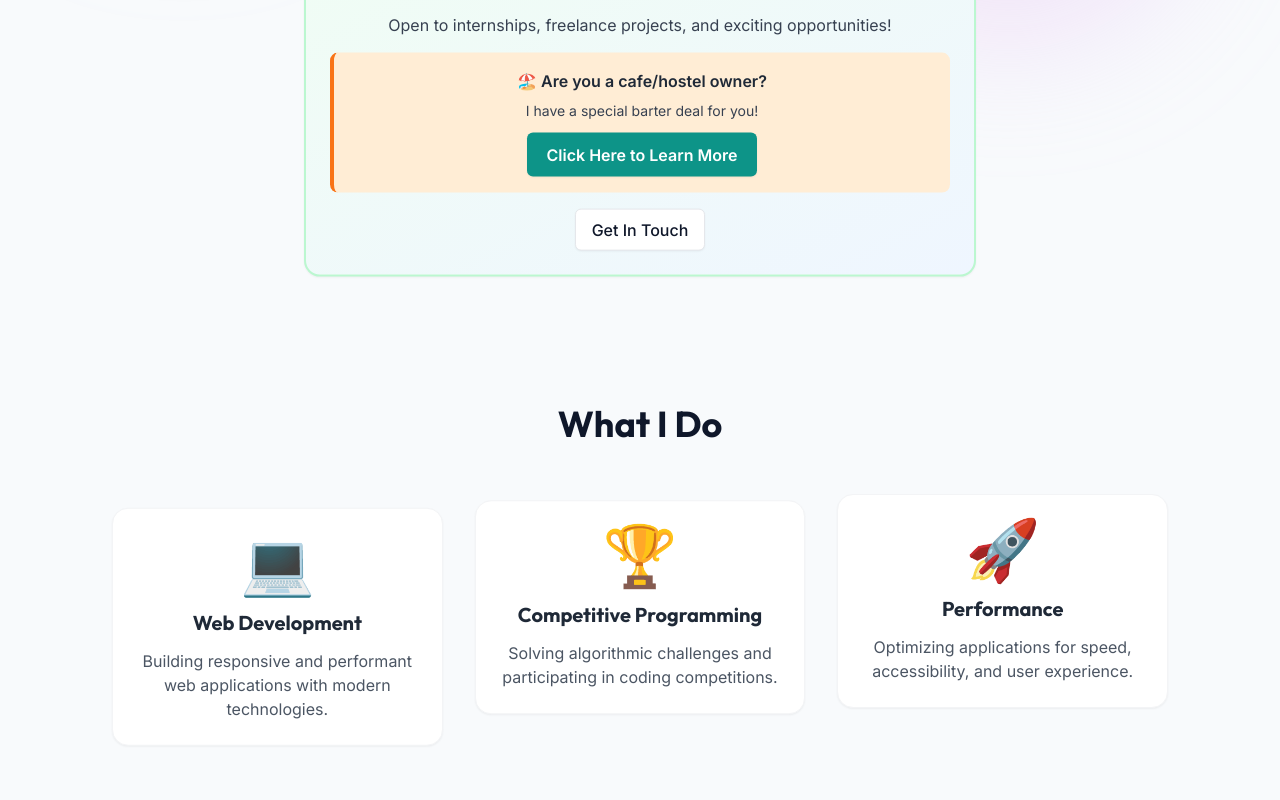
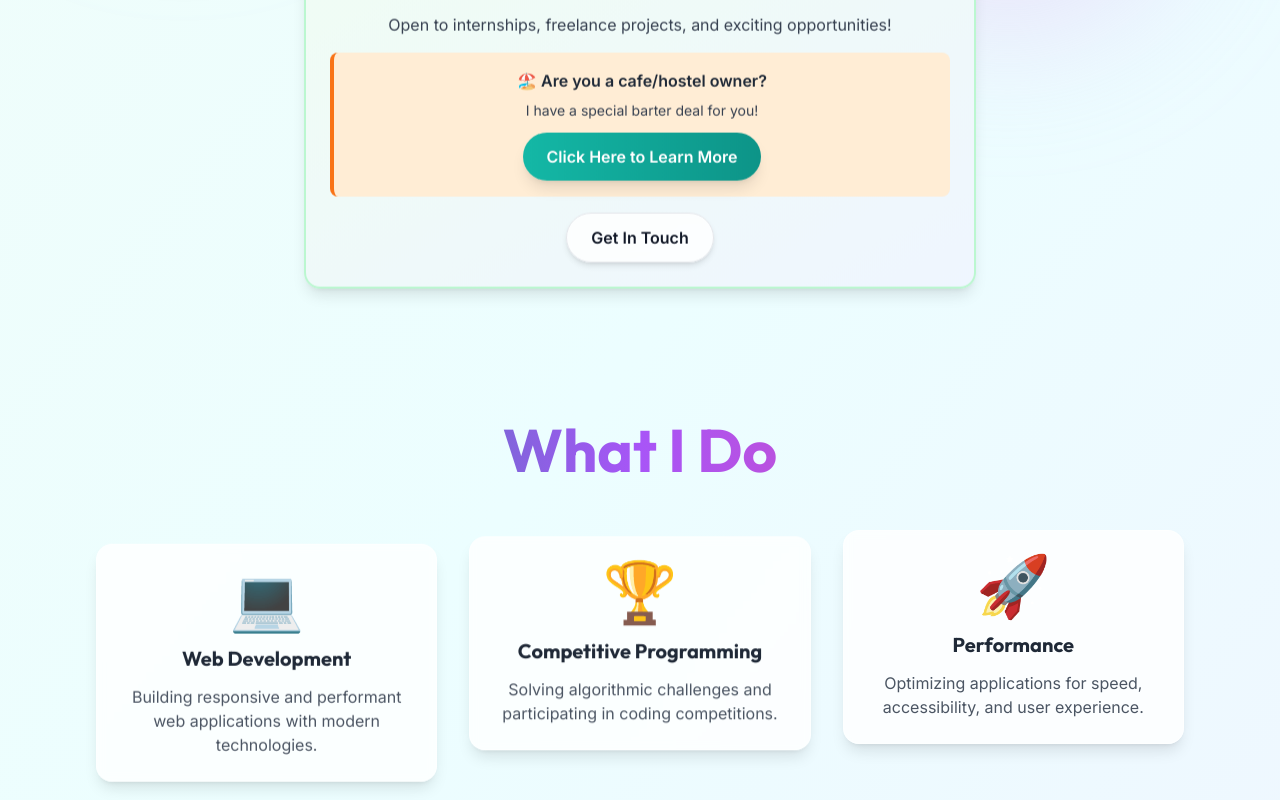
Before and after one commit to lohitakshcodes/Portfolio, a React (Vite) app: page / in a window 1280 px wide. Shown: the part 460-1260 px from the top of the page. Built offline with nearby package versions, Linux system fonts and the light colour scheme.

Commit message:
Revert "style: refactor global styles to clean professional palette and simpler UI"
This reverts commit 5eaebc8c42d345b66a9e414ea44029af70d836c0.

```diff
--- a/src/index.css
+++ b/src/index.css
@@ -6,10 +6,10 @@
 
 @layer base {
   :root {
-    --color-bg-primary: #f8fafc; /* neutral-50 */
-    --color-bg-secondary: #ffffff; /* white */
-    --color-text-primary: #0f172a; /* slate-900 */
-    --color-text-secondary: #475569; /* slate-600 */
+    --color-bg-primary: #fafafa;
+    --color-bg-secondary: #ffffff;
+    --color-text-primary: #1a1a1a;
+    --color-text-secondary: #6b7280;
   }
 
   html {
@@ -17,7 +17,7 @@
   }
 
   body {
-    @apply bg-[color:var(--color-bg-primary)] text-[color:var(--color-text-primary)] font-sans antialiased;
+    @apply bg-gradient-to-br from-teal-50 via-cyan-50 to-blue-50 text-gray-900 font-sans antialiased;
     margin: 0;
     padding: 0;
     min-height: 100vh;
@@ -33,63 +33,57 @@
   }
 
   h1 {
-    @apply text-4xl md:text-5xl lg:text-6xl leading-tight;
+    @apply text-5xl md:text-6xl lg:text-7xl;
   }
 
   h2 {
-    @apply text-2xl md:text-3xl lg:text-4xl leading-snug;
+    @apply text-4xl md:text-5xl lg:text-6xl;
   }
 
   h3 {
-    @apply text-xl md:text-2xl;
+    @apply text-3xl md:text-4xl;
   }
 
   h4 {
-    @apply text-lg md:text-xl;
+    @apply text-2xl md:text-3xl;
   }
 }
 
 @layer components {
   .glass-effect {
-    @apply bg-white/70 backdrop-blur-sm border border-gray-100 shadow-sm;
+    @apply bg-white/70 backdrop-blur-md border border-white/20 shadow-lg;
   }
 
   .btn-primary {
-    @apply px-5 py-2.5 bg-primary-600 text-white rounded-md font-semibold shadow-sm hover:shadow-md transition transform hover:-translate-y-[1px];
+    @apply px-6 py-3 bg-gradient-to-r from-primary-500 to-primary-600 text-white rounded-full font-semibold shadow-lg hover:shadow-xl transition-all duration-300 hover:scale-105 active:scale-95;
   }
 
   .btn-secondary {
-    @apply px-4 py-2 bg-white text-[color:var(--color-text-primary)] rounded-md font-medium border border-gray-200 shadow-sm hover:shadow-md transition;
+    @apply px-6 py-3 bg-white/80 backdrop-blur-sm text-gray-900 rounded-full font-semibold border border-gray-200 hover:border-primary-400 shadow-md hover:shadow-lg transition-all duration-300 hover:scale-105 active:scale-95;
   }
 
   .card {
-    @apply bg-white rounded-2xl p-6 shadow-sm transition-shadow duration-300 border border-gray-100;
+    @apply bg-white/80 backdrop-blur-sm rounded-2xl p-6 shadow-lg hover:shadow-2xl transition-all duration-500 border border-white/50;
   }
 
   .card-hover {
-    @apply hover:-translate-y-1 hover:shadow-md;
+    @apply hover:-translate-y-2 hover:scale-[1.02];
   }
 
   .section-padding {
-    @apply py-16 px-6 md:px-12 lg:px-24;
+    @apply py-20 px-6 md:px-12 lg:px-24;
   }
 
   .container-custom {
-    @apply max-w-6xl mx-auto px-4;
+    @apply max-w-7xl mx-auto;
   }
 
   .input-field {
-    @apply w-full px-4 py-3 rounded-md bg-white border border-gray-200 focus:border-primary-400 focus:ring-2 focus:ring-primary-100 outline-none transition;
+    @apply w-full px-4 py-3 rounded-lg bg-white/80 backdrop-blur-sm border border-gray-200 focus:border-primary-400 focus:ring-2 focus:ring-primary-200 outline-none transition-all duration-300;
   }
 
-  /* Replace flashy gradient headings with a clean solid accent */
   .gradient-text {
-    @apply text-[color:var(--color-text-primary)] font-display font-bold;
-  }
-
-  /* New utility for subtle accent headings when desired */
-  .heading-accent {
-    @apply text-primary-600;
+    @apply bg-gradient-to-r from-primary-600 via-purple-500 to-pink-500 bg-clip-text text-transparent;
   }
 }
 
@@ -121,10 +115,10 @@
 }
 
 ::-webkit-scrollbar-thumb {
-  background: #cbd5e1; /* slate-300 */
-  border-radius: 6px;
+  background: linear-gradient(to bottom, #0ea5e9, #8b5cf6);
+  border-radius: 5px;
 }
 
 ::-webkit-scrollbar-thumb:hover {
-  background: #94a3b8; /* slate-400 */
+  background: linear-gradient(to bottom, #0284c7, #7c3aed);
 }
```
